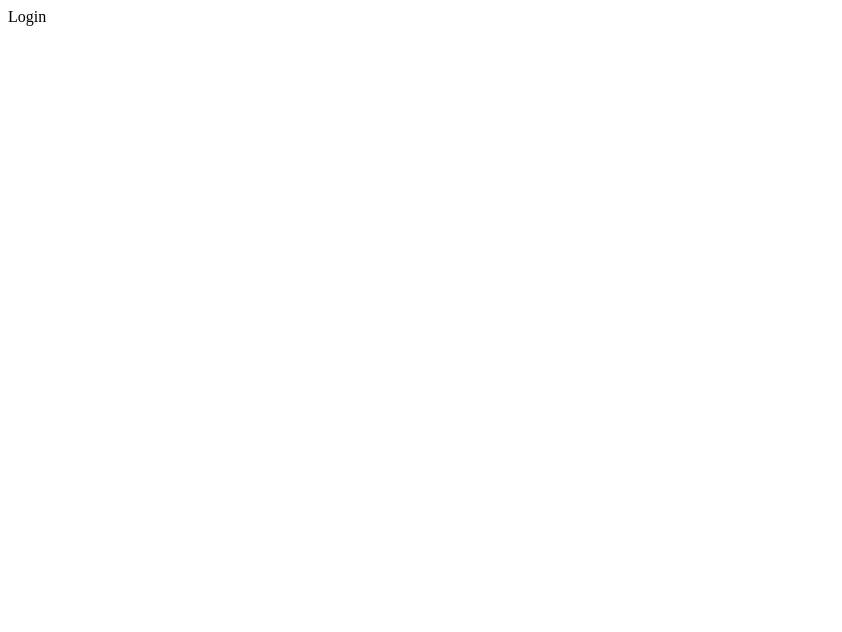
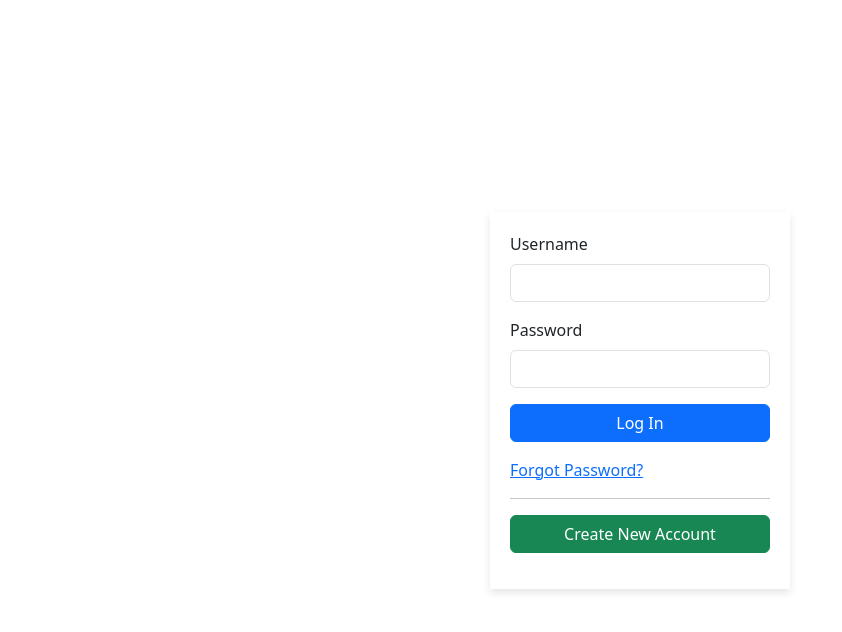
Before and after one commit to micoazmi/Frontend, a React (Vite) app: page /login in a window 1280 px wide. Shown: the top 632 px of the page, without its empty margins (0-842 px from the left). Built offline with nearby package versions, Linux system fonts and the light colour scheme.

Commit message:
login handlechange

```diff
--- a/index.html
+++ b/index.html
@@ -5,9 +5,13 @@
     <link rel="icon" type="image/svg+xml" href="" />
     <meta name="viewport" content="width=device-width, initial-scale=1.0" />
     <title>Frontend App</title>
+    <link href="https://cdn.jsdelivr.net/npm/bootstrap@5.3.2/dist/css/bootstrap.min.css" rel="stylesheet" integrity="sha384-T3c6CoIi6uLrA9TneNEoa7RxnatzjcDSCmG1MXxSR1GAsXEV/Dwwykc2MPK8M2HN" crossorigin="anonymous">
+
   </head>
   <body>
     <div id="root"></div>
     <script type="module" src="/src/main.jsx"></script>
   </body>
+  <script src="https://cdn.jsdelivr.net/npm/bootstrap@5.3.2/dist/js/bootstrap.bundle.min.js" integrity="sha384-C6RzsynM9kWDrMNeT87bh95OGNyZPhcTNXj1NW7RuBCsyN/o0jlpcV8Qyq46cDfL" crossorigin="anonymous"></script>
+
 </html>
--- a/package.json
+++ b/package.json
@@ -10,6 +10,7 @@
     "preview": "vite preview"
   },
   "dependencies": {
+    "axios": "^1.6.7",
     "react": "^18.2.0",
     "react-dom": "^18.2.0",
     "react-router-dom": "^6.22.0"
--- /dev/null
+++ b/src/page/login.jsx
@@ -0,0 +1,79 @@
+import React, { useState } from "react";
+export default function Login() {
+  const [form, setForm] = useState({
+    user: "",
+    pass: "",
+  });
+  console.log(form);
+  const handleChange = (e) => {
+    const { name, value } = e.target;
+    setForm({
+      ...form,
+      [name]: value,
+    });
+  };
+  const handleSubmit = () => {};
+
+  return (
+    <div
+      className="d-flex justify-content-center align-items-center"
+      style={{ minHeight: "100vh" }}
+    >
+      <form
+        style={{
+          width: "300px",
+          padding: "20px",
+          boxShadow: "0 4px 8px rgba(0, 0, 0, 0.1)",
+        }}
+      >
+        <div className="mb-3">
+          <label htmlFor="exampleInputEmail1" className="form-label">
+            Username
+          </label>
+          <input
+            type="text"
+            name="user"
+            className="form-control"
+            id="exampleInputEmail1"
+            aria-describedby="emailHelp"
+            onChange={handleChange}
+          />
+        </div>
+        <div className="mb-3">
+          <label htmlFor="exampleInputPassword1" className="form-label">
+            Password
+          </label>
+          <input
+            type="password"
+            name="pass"
+            className="form-control"
+            id="exampleInputPassword1"
+            onChange={handleChange}
+          />
+        </div>
+        <div className="mb-3">
+          <button
+            type="submit"
+            className="btn btn-primary"
+            style={{ width: "100%" }}
+          >
+            Log In
+          </button>
+        </div>
+        <div className="mb-3">
+          <a href="#forgotPassword">Forgot Password?</a>
+        </div>
+        <hr />
+        <div className="mb-3">
+          <button
+            type="button"
+            className="btn btn-success"
+            style={{ width: "100%" }}
+          >
+            Create New Account
+          </button>
+        </div>
+      </form>
+    </div>
+  );
+}
--- a/src/router.jsx
+++ b/src/router.jsx
@@ -1,5 +1,5 @@
 import { createBrowserRouter, redirect } from "react-router-dom";
-
+import Login from "./page/login";
 function access() {
   if (!localStorage.access_token) {
     return redirect("/login");
@@ -17,7 +17,7 @@ function cantBack() {
 const router = createBrowserRouter([
   {
     path: "/login",
-    element: <div>Login</div>,
+    element: <Login></Login>,
     loader: cantBack,
   },
   {
```
Also changed, not shown: 1 other file (tests, documents, lock files or other folders).
